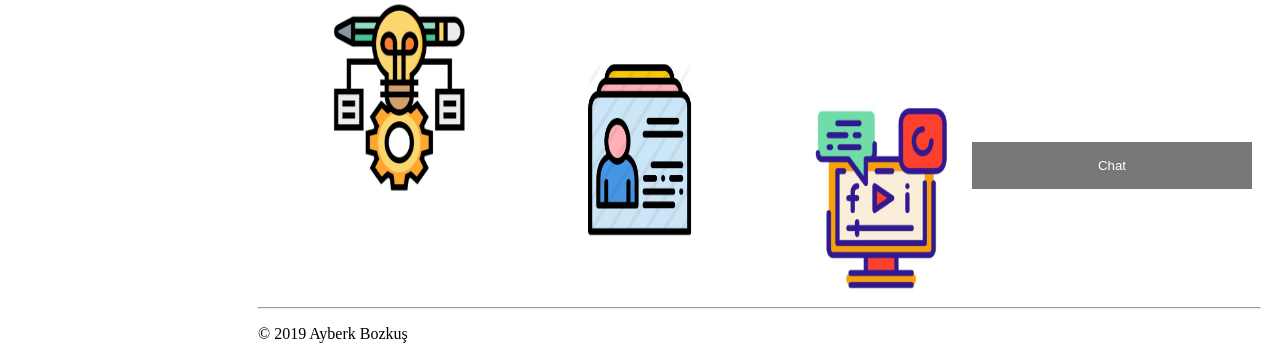
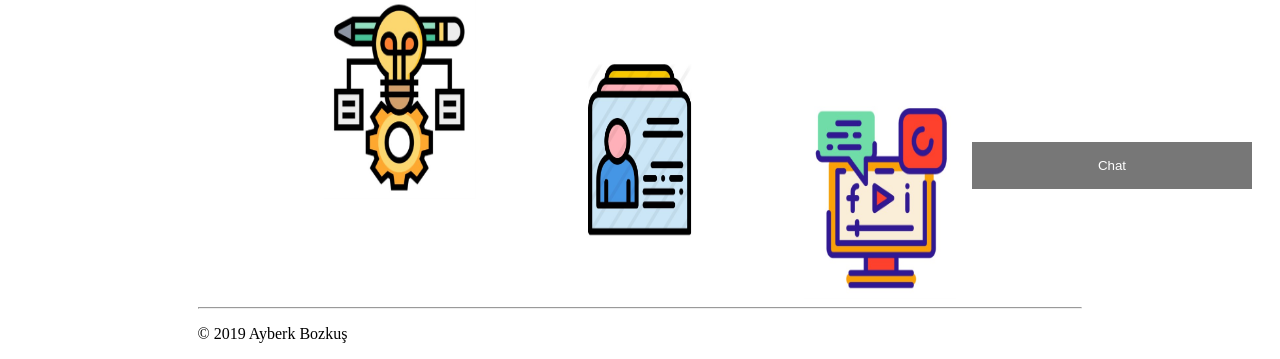
Before and after one commit to ayberkbozkus/personalwebsite, a Flask app: page / in a window 1280 px wide; the page is wider, and only the part inside the window is pictured. Shown: the part 588-947 px from the top of that part. Run offline with Flask 2, Linux system fonts and the light colour scheme.

Commit message:
Update index.html

```diff
--- a/templates/index.html
+++ b/templates/index.html
@@ -162,7 +162,7 @@ function closeForm() {
 {{ msg }}
 
 
-			<hr style="margin-left: 250px;margin-right: 250px;width: 1003px;">
-			<p style="margin-left: 250px;"> © 2019 Ayberk Bozkuş </p>
+			<hr style="margin-left: 15%;margin-right: 15%;width: 70%;">
+			<p style="margin-left: 15%;"> © 2019 Ayberk Bozkuş </p>
 		</body>
 	</html>
```
